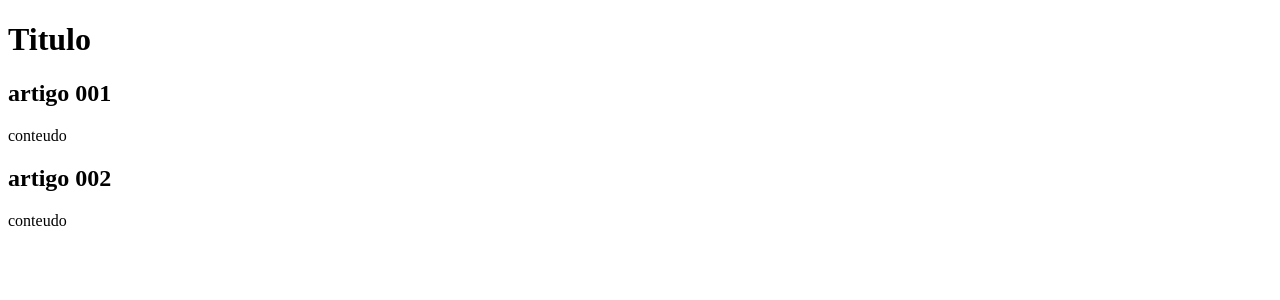
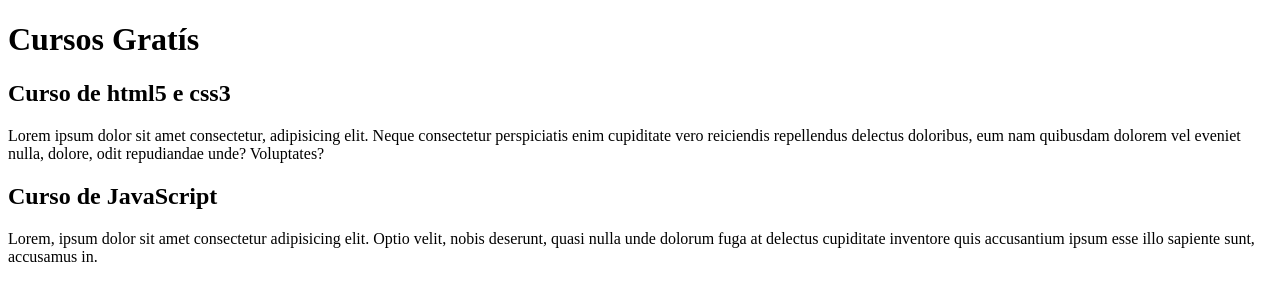
Before and after one commit to Willian-Fernandes-Fonseca/Projeto, a plain HTML site: page index.html in a window 1280 px wide. Drawn offline with Linux system fonts and the light colour scheme.

Commit message:
Update index.html

```diff
--- a/index.html
+++ b/index.html
@@ -8,15 +8,15 @@
 <body>
     <main>
         <header>
-            <h1>Titulo</h1>
+            <h1>Cursos Gratís</h1>
         </header>
         <article>
-            <h1>artigo 001</h1>
-            <p>conteudo</p>
+            <h1>Curso de html5 e css3</h1>
+            <p>Lorem ipsum dolor sit amet consectetur, adipisicing elit. Neque consectetur perspiciatis enim cupiditate vero reiciendis repellendus delectus doloribus, eum nam quibusdam dolorem vel eveniet nulla, dolore, odit repudiandae unde? Voluptates?</p>
         </article>
         <article>
-            <h1>artigo 002</h1>
-            <p>conteudo</p>
+            <h1>Curso de JavaScript</h1>
+            <p>Lorem, ipsum dolor sit amet consectetur adipisicing elit. Optio velit, nobis deserunt, quasi nulla unde dolorum fuga at delectus cupiditate inventore quis accusantium ipsum esse illo sapiente sunt, accusamus in.</p>
         </article>
     </main>
 </body>
```
